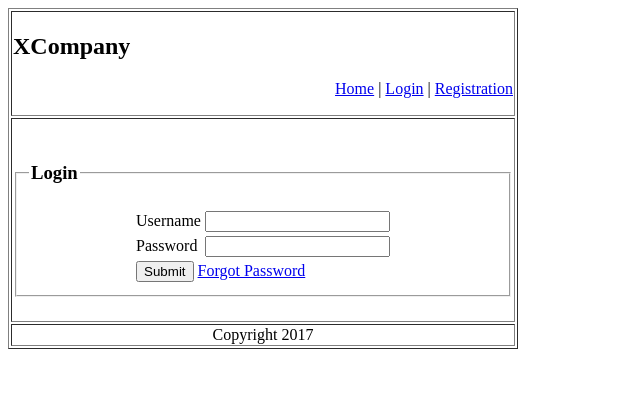
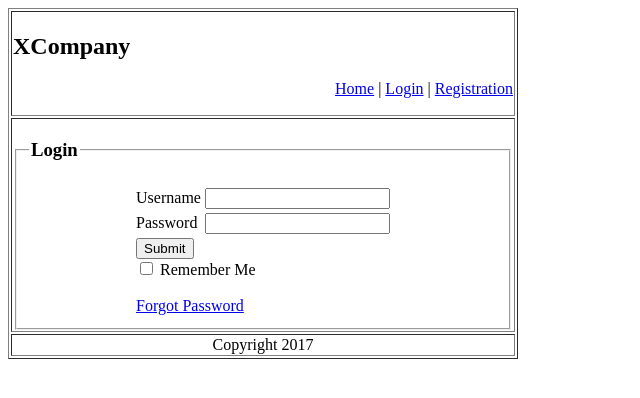
Before and after one commit to roman0190/learning-web-technologies-fall2023-2024-sec-c, a PHP site: page /Login.php in a window 1280 px wide. Shown: the top 398 px of the page, without its empty margins (0-640 px from the left). Run offline with PHP 8.4, Linux system fonts and the light colour scheme.

Commit message:
Update Login.php

```diff
--- a/lab5(Session Tracking)/Login.php
+++ b/lab5(Session Tracking)/Login.php
@@ -69,7 +69,8 @@ if (isset($_POST['submit'])) {
                                 </tr>
                                 <tr>
                                     <td colspan="2">
-                                        <input type="submit" name="submit" value="Submit">
+                                        <input type="submit" name="submit" value="Submit"><br>
+                                        <input type="checkbox" name="remember_me" value=""> Remember Me<br><br>
                                         <a href="forgotpass.php">Forgot Password</a>
                                     </td>
                                 </tr>
```
